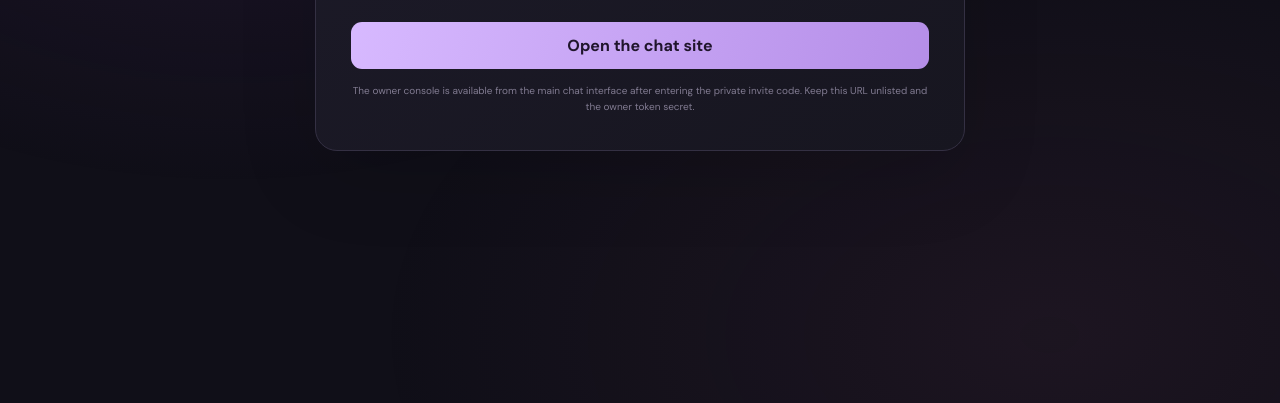
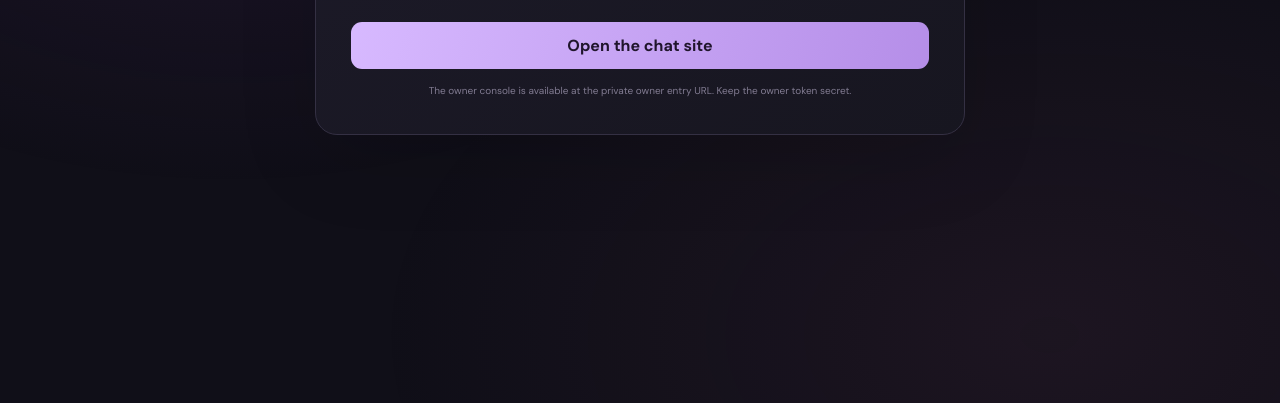
Before and after one commit to harsh150303-sanket/afterhours, a website: page public/owner.html in a window 1280 px wide. Shown: the part 305-708 px from the top of the page. Drawn offline with Linux system fonts and the light colour scheme; a web font is replaced by a local one.

Commit message:
Improve visitor privacy notice and prepare media support

```diff
--- a/public/owner.html
+++ b/public/owner.html
@@ -1 +1 @@
-<!doctype html><html lang="en"><head><meta charset="utf-8"><meta name="viewport" content="width=device-width,initial-scale=1"><meta name="robots" content="noindex,nofollow,noarchive"><title>AfterHours Host Console</title><link rel="stylesheet" href="/style.css"></head><body><div class="ambient"></div><main class="shell"><header class="topbar"><a class="brand" href="/"><span class="brand-mark">✦</span><span>AfterHours</span></a><span class="private-pill">Host console</span></header><section class="panel owner-standalone"><p class="eyebrow">OWNER TOOLS</p><h1>Host console</h1><p class="muted">The host token is required. Do not share it with participants. This page is not a substitute for secure deployment configuration.</p><a class="primary-btn link-btn" href="/">Open the chat site</a><p class="tiny-note">The owner console is available from the main chat interface after entering the private invite code. Keep this URL unlisted and the owner token secret.</p></section></main></body></html>
+<!doctype html><html lang="en"><head><meta charset="utf-8"><meta name="viewport" content="width=device-width,initial-scale=1"><meta name="robots" content="noindex,nofollow,noarchive"><title>AfterHours Host Console</title><link rel="stylesheet" href="/style.css"></head><body><div class="ambient"></div><main class="shell"><header class="topbar"><a class="brand" href="/"><span class="brand-mark">✦</span><span>AfterHours</span></a><span class="private-pill">Host console</span></header><section class="panel owner-standalone"><p class="eyebrow">OWNER TOOLS</p><h1>Host console</h1><p class="muted">The host token is required. Do not share it with participants. This page is not a substitute for secure deployment configuration.</p><a class="primary-btn link-btn" href="/">Open the chat site</a><p class="tiny-note">The owner console is available at the private owner entry URL. Keep the owner token secret.</p></section></main></body></html>
```
